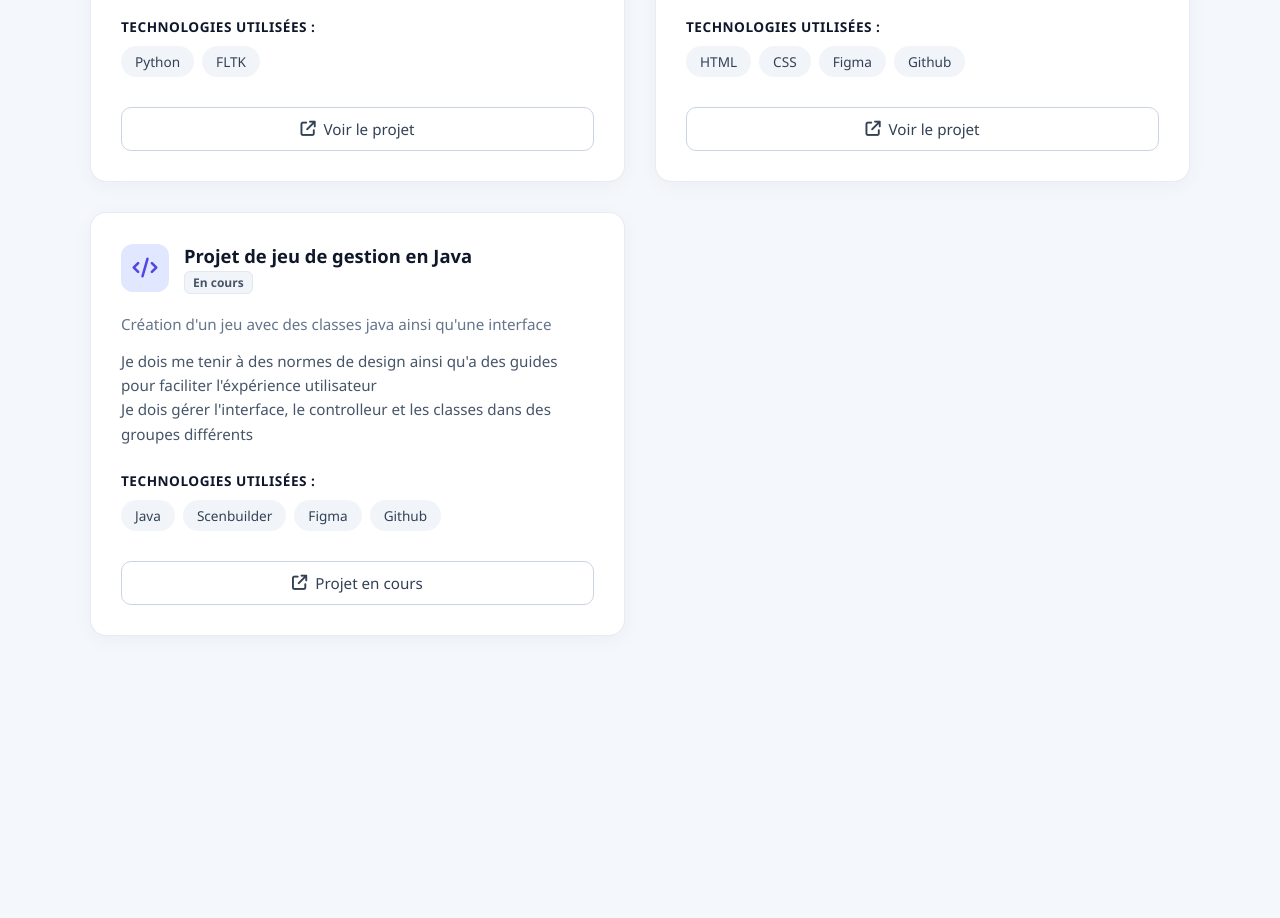
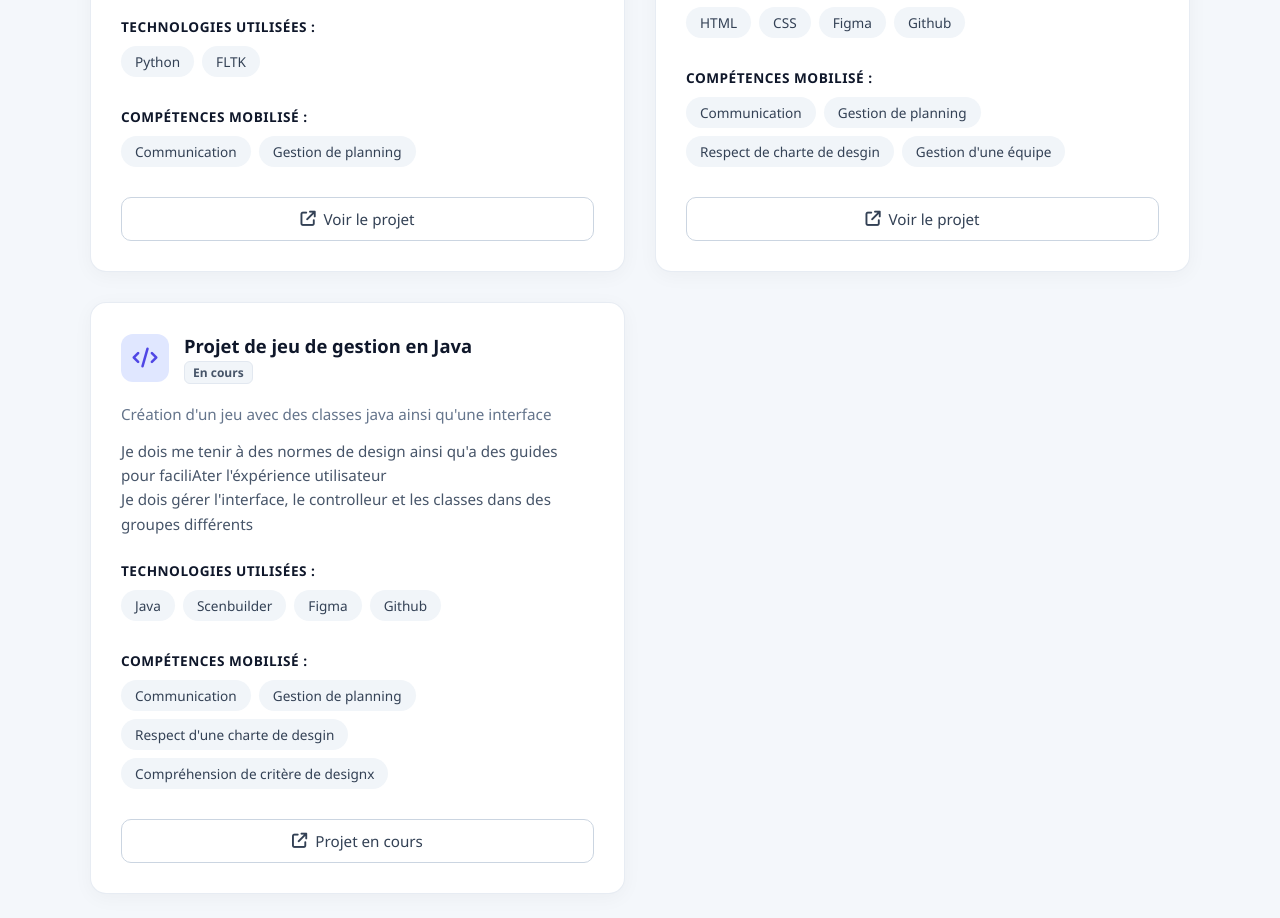
Before and after one commit to Rotaura/Portfolio_Adrien, a plain HTML site: page projets.html in a window 1280 px wide. Shown: the part 714-1632 px from the top of the page. Before the commit the page ends 1450 px from the top, so only its background shows below. Drawn offline with Linux system fonts and the light colour scheme.

Commit message:
Update projets.html

```diff
--- a/projets.html
+++ b/projets.html
@@ -52,6 +52,13 @@
                         <span class="tag">FLTK</span>
                     </div>
                 </div>
+                <div class="tech-section">
+                    <h3>Compétences mobilisé :</h3>
+                    <div class="tags">
+                        <span class="tag">Communication</span>
+                        <span class="tag">Gestion de planning</span>
+                    </div>
+                </div>
 
                 <a href="https://github.com/Rotaura/wall_is_you" target="_blank" class="btn-project"><i class="fa-solid fa-arrow-up-right-from-square"></i> Voir le projet</a>
             </div>
@@ -82,6 +89,15 @@
                         <span class="tag">Github</span>
                     </div>
                 </div>
+                <div class="tech-section">
+                    <h3>Compétences mobilisé :</h3>
+                    <div class="tags">
+                        <span class="tag">Communication</span>
+                        <span class="tag">Gestion de planning</span>
+                        <span class="tag">Respect de charte de desgin</span>
+                        <span class="tag">Gestion d'une équipe</span>
+                    </div>
+                </div>
 
                 <a href="https://rotaura.github.io/TajMahal-MCN/" target="_blank" class="btn-project"><i class="fa-solid fa-arrow-up-right-from-square"></i> Voir le projet</a>
             </div>
@@ -98,7 +114,7 @@
                 </div>
 
                 <p class="project-tagline">Création d'un jeu avec des classes java ainsi qu'une interface</p>
-                <p class="project-desc">Je dois me tenir à des normes de design ainsi qu'a des guides pour faciliter l'éxpérience utilisateur<br>
+                <p class="project-desc">Je dois me tenir à des normes de design ainsi qu'a des guides pour faciliAter l'éxpérience utilisateur<br>
                 Je dois gérer l'interface, le controlleur et les classes dans des groupes différents
                 </p>
 
@@ -109,6 +125,16 @@
                         <span class="tag">Scenbuilder</span>
                         <span class="tag">Figma</span>
                         <span class="tag">Github</span>
+                    </div>
+                </div>
+                <div class="tech-section">
+                    <h3>Compétences mobilisé :</h3>
+                    <div class="tags">
+                        <span class="tag">Communication</span>
+                        <span class="tag">Gestion de planning</span>
+                        <span class="tag">Respect d'une charte de desgin</span>
+                        <span class="tag">Compréhension de critère de designx</span>
+
                     </div>
                 </div>
 
```
